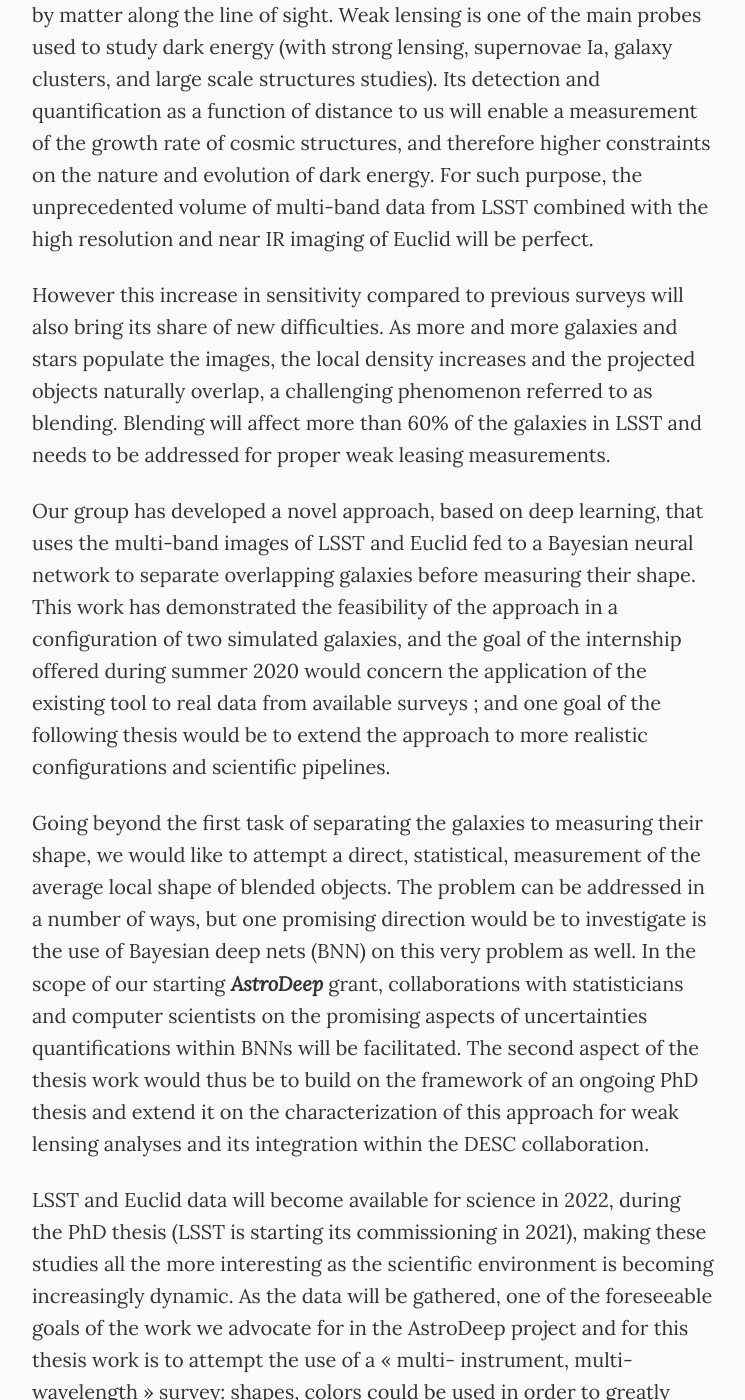
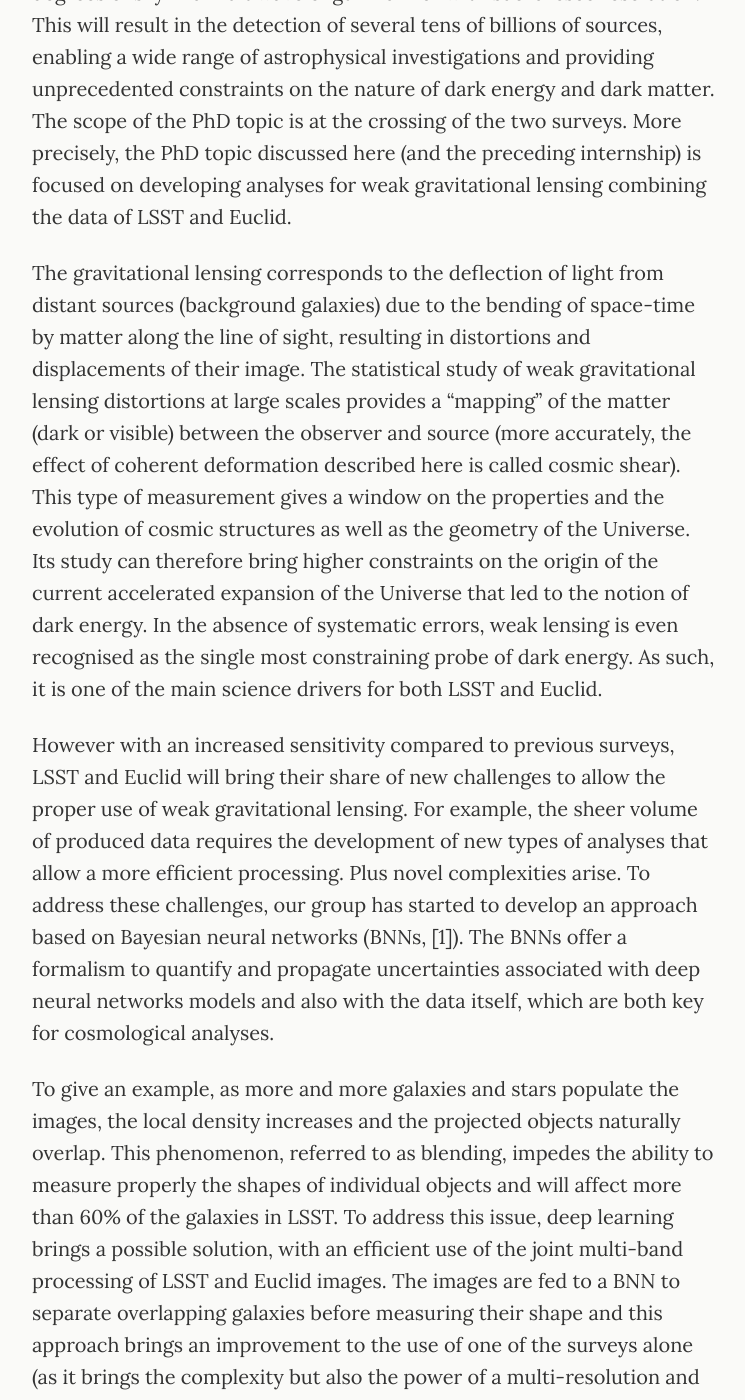
Before and after one commit to astrodeepnet/website, a Jekyll site: the page built from jobs/thesis/thesis-apc.md, in a window 1280 px wide and 1400 px high, scrolled down 934 px. Shown: the whole window, without its empty margins (266-1011 px from the left). Built offline with Jekyll 4.4.1, drawn with Linux system fonts in a browser that asks for light colours; some of the changed text lies outside the part shown.

Commit message:
Update thesis ad

```diff
--- a/jobs/thesis/thesis-apc.md
+++ b/jobs/thesis/thesis-apc.md
@@ -2,22 +2,28 @@
 layout: page
 title: Thesis at APC
 permalink: jobs/thesis-apc/
-subtitle: Probing dark energy with multi-survey joint analyses, shear measurement with machine learning.
+subtitle: Dark Energy studies with the Vera Rubin Observatory & Euclid - Developing a combined cosmic shear analysis with Bayesian neural networks
 ---
 
 - 3-month internship possibly followed by a 3-year PhD thesis.
-- _start_: Summer 2020
-- _deadline_: February 2020
-- _contact_: [Cécile Roucelle](mailto:roucelle@apc.in2p3.fr)
+- _start_: Spring 2021
+- _deadline_: February 2021
+- _contacts_: [Cécile Roucelle](mailto:jobs@astrodeep.net), Eric Aubourg, Alexandre Boucaud
 
-During the last decade, cosmology has entered a precision era, leading to the prevalence of the standard cosmological model, ΛCDM. Nevertheless, the main ingredient of this model, dark energy, while dominating the energy budget of the Universe, remains mysterious and its comprehension is the current Graal of the domain. The next generation of cosmological surveys, among which Large Synoptic Survey Telescope (LSST) & Euclid, both starting in 2022, are a major step toward in observational cosmology toward the parametrization of dark energy. We would like to offer to a PhD student the possibility to contribute to the development of state-of-the-art cosmological analyses within the APC LSST group in the framework of both the LSST Dark Energy Science Collaboration (DESC) and the ___AstroDeep___ ANR project.
+Dark energy studies with the Vera Rubin Observatory LSST & Euclid - Developing a combined cosmic shear analysis with Bayesian neural networks.
 
-The scope of this work is related to weak gravitational lensing,  the deflection of light from distant sources due to the bending of space-time by matter along the line of sight.  Weak lensing is one of the main probes used to study dark energy (with strong lensing, supernovae Ia, galaxy clusters, and large scale structures studies). Its detection and quantification as a function of distance to us will enable a measurement of the growth rate of cosmic structures, and therefore higher constraints on the nature and evolution of dark energy. For such purpose, the unprecedented volume of multi-band data from LSST combined with the high resolution and near IR imaging of Euclid will be perfect.
+During the last decade, cosmology has entered a precision era, leading to the prevalence of the standard cosmological model, ΛCDM. Nevertheless, the main ingredient of this model, dark energy, remains mysterious while dominating the energy budget of the Universe. Its comprehension is the current Graal of this domain. The next generation of cosmological surveys, among which Legacy Survey of Space and Time (LSST) of the Vera Rubin Observatory (on the ground) & Euclid (in space), both starting in 2022, are in that regard the most important projects for the next 10 years.
+These surveys, when combined, will map thousands of square degrees of sky in a multiwavelength manner with sub-arcsec resolution. This will result in the detection of several tens of billions of sources, enabling a wide range of astrophysical investigations and providing unprecedented constraints on the nature of dark energy and dark matter. The scope of the PhD topic is at the crossing of the two surveys. More precisely, the PhD topic discussed here (and the preceding internship) is focused on developing analyses for weak gravitational lensing combining the data of LSST and Euclid.
 
-However this increase in sensitivity compared to previous surveys will also bring its share of new difficulties. As more and more galaxies and stars populate the images, the local density increases and the projected objects naturally overlap, a challenging phenomenon referred to as blending. Blending will affect more than 60% of the galaxies in LSST and needs to be addressed for proper weak leasing measurements.
+The gravitational lensing corresponds to the deflection of light from distant sources (background galaxies) due to the bending of space-time by matter along the line of sight, resulting in  distortions and displacements of their image. The statistical study of weak gravitational lensing distortions at large scales provides a “mapping” of the matter (dark or visible) between the observer and source (more accurately, the effect of coherent deformation described here is called cosmic shear). This type of measurement gives a window on the properties and the evolution of cosmic structures as well as the geometry of the Universe. Its study can therefore bring higher constraints on the origin of the current accelerated expansion of the Universe that led to the notion of dark energy. In the absence of systematic errors, weak lensing is even recognised as the single most constraining probe of dark energy. As such, it is one of the main science drivers for both LSST and Euclid.
 
-Our group has developed a novel approach, based on deep learning, that uses the multi-band images of LSST and Euclid fed to a Bayesian neural network to separate overlapping galaxies before measuring their shape. This work has demonstrated the feasibility of the approach in a configuration of two simulated galaxies, and the goal of the internship offered during summer 2020 would concern the application of the existing tool to real data from available surveys ; and one goal of the following thesis would be to extend the approach to more realistic configurations and scientific pipelines.
+However with an increased sensitivity compared to previous surveys, LSST and Euclid will bring their share of new challenges to allow the proper use of weak gravitational lensing. For example, the sheer volume of produced data requires the development of new types of analyses that allow a more efficient processing. Plus novel complexities arise. To address these challenges, our group has started to develop an approach based on Bayesian neural networks (BNNs, [1]). The BNNs offer a formalism to quantify and propagate uncertainties associated with deep neural networks models and also with the data itself, which are both key for cosmological analyses.
 
-Going beyond the first task of separating the galaxies to measuring their shape, we would like to attempt a direct, statistical, measurement of the average local shape of blended objects. The problem can be addressed in a number of ways, but one promising direction would be to investigate is the use of Bayesian deep nets (BNN) on this very problem as well. In the scope of our starting ___AstroDeep___ grant, collaborations with statisticians and computer scientists on the promising  aspects of uncertainties quantifications within BNNs will be facilitated. The second aspect of the thesis work would thus be to build on the framework of an ongoing PhD thesis and extend it on the characterization of this approach for weak lensing analyses and its integration within the DESC collaboration.
+To give an example, as more and more galaxies and stars populate the images, the local density increases and the projected objects naturally overlap. This phenomenon, referred to as blending, impedes the ability to measure properly the shapes of individual objects and  will affect more than 60% of the galaxies in LSST. To address this issue, deep learning brings a possible solution, with an efficient use of the joint multi-band processing of LSST and Euclid images. The images are fed to a BNN to separate overlapping galaxies before measuring their shape and this approach brings an improvement to the use of one of the surveys alone (as it brings the complexity but also the power of a multi-resolution and multiwavelength approach to the problem). We have demonstrated the feasibility of this approach in a configuration with several simulated galaxies per image ([2]). This approach is still further tested on more realistic configurations. Depending on the start date for the pre-thesis internship, the main topic to pursue would be the quality assessment of the deblending procedure on realistic galaxy fields simulations, with a focus on the LSST-Euclid combination.
 
-LSST and Euclid data will become available for science in 2022, during the PhD thesis (LSST is starting its commissioning in 2021), making these studies all the more interesting as the scientific environment is becoming increasingly dynamic. As the data will be gathered, one of the foreseeable goals of the work we advocate for in the AstroDeep project and for this thesis work is to attempt the use of a « multi- instrument, multi-wavelength » survey: shapes, colors could be used in order to greatly improve our precision on shear measurements. If successful, the implications of this work on a joint, multi-survey, multi-wavelength analysis could allow to reduce drastically the bias on shear measurements and release to the community an essential tool for weak lensing studies.
+Going beyond the first task of detecting and separating individual galaxies, the successful candidate would work on a direct statistical measurement of the average shape of blended objects with BNNs, leading to a local estimate of the cosmic shear. This would be the main topic of the PhD, going from the development of the image processing pipeline itself to the comparison and exploitation of these algorithms on LSST and Euclid simulations and real data once available.
+
+From a local environment perspective, this PhD will occur in the scope of the ___AstroDeep___ project started in October 2019 at APC. This project intends to build a collaboration between cosmologists, statisticians and computer scientists, focused on the quantification of uncertainties in cosmological analyses with Bayesian neural networks. The student joining our group would beneficiate from such collaboration to build knowledge in an emergent field, working on the comprehension, characterization and use of the BNNs, and also apply these exciting techniques to astrophysical images to perform a multi-instrument and multi-wavelength joint analysis of galaxy fields. If successful, the implications of this work could drastically reduce the bias on cosmic shear measurements and release an essential tool for observational cosmology to the community. Not to mention that LSST and Euclid data will become available for science in 2022, during the PhD thesis (LSST is starting its commissioning in 2021), making these studies all the more interesting as the scientific environment will be extremely dynamic.
+
+[1] Tom Charnock, Laurence Perreault-Levasseur, François Lanusse, Bayesian Neural Networks –  [arXiv:2006.01490](https://arxiv.org/abs/2006.01490)
+[2] Bastien Arcelin, Cyrille Doux, Eric Aubourg, Cécile Roucelle, Deblending galaxies with Variational Autoencoders: a joint multi-band, multi-instrument approach, MNRAS, staa3062 – [arXiv:2005.12039v1](https://arxiv.org/abs/2005.12039v1)
```
